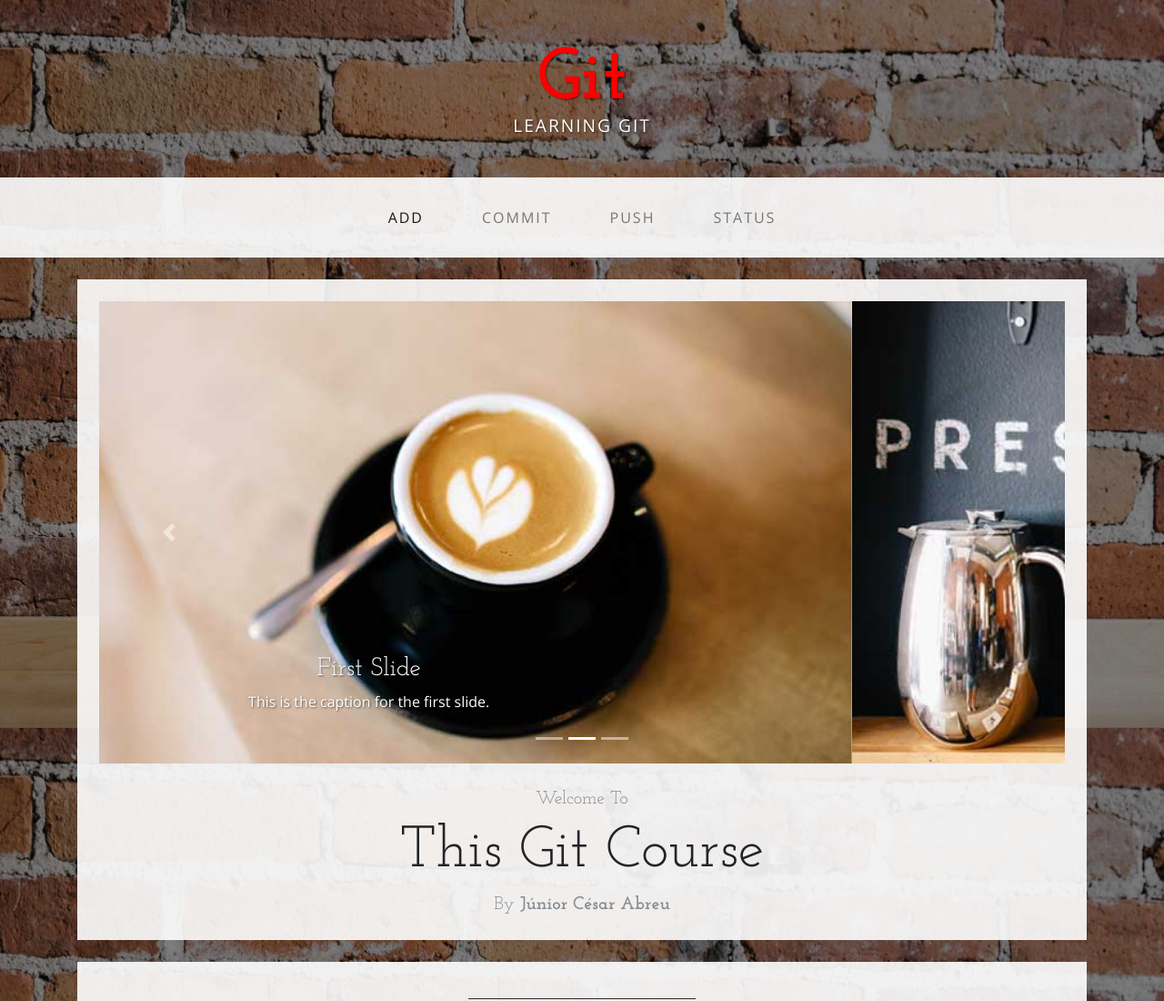
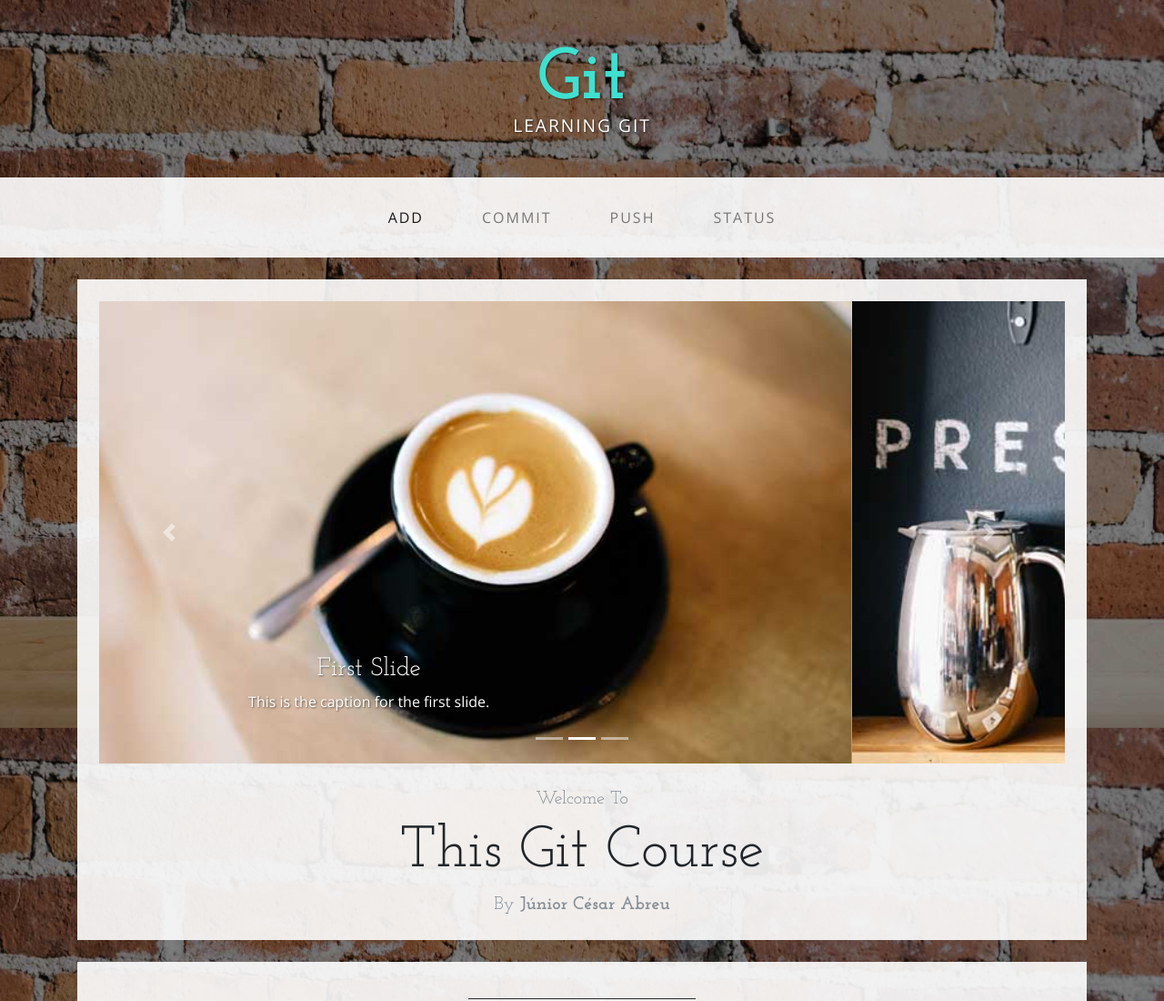
Before and after one commit to juniorcesarabreu/Git-Course-Demo, a website: page index.html in a window 1280 px wide. Shown: the top 1100 px of the page at 91% size. Drawn offline with nearby package versions, Linux system fonts and the light colour scheme.

Commit message:
Change color to another by Lara

```diff
--- a/css/business-casual.css
+++ b/css/business-casual.css
@@ -66,5 +66,5 @@ hr.divider {
 }
 
 .brand {
-    color: #ff0000 !important;
+    color: #40e0d0 !important;
 }
```
